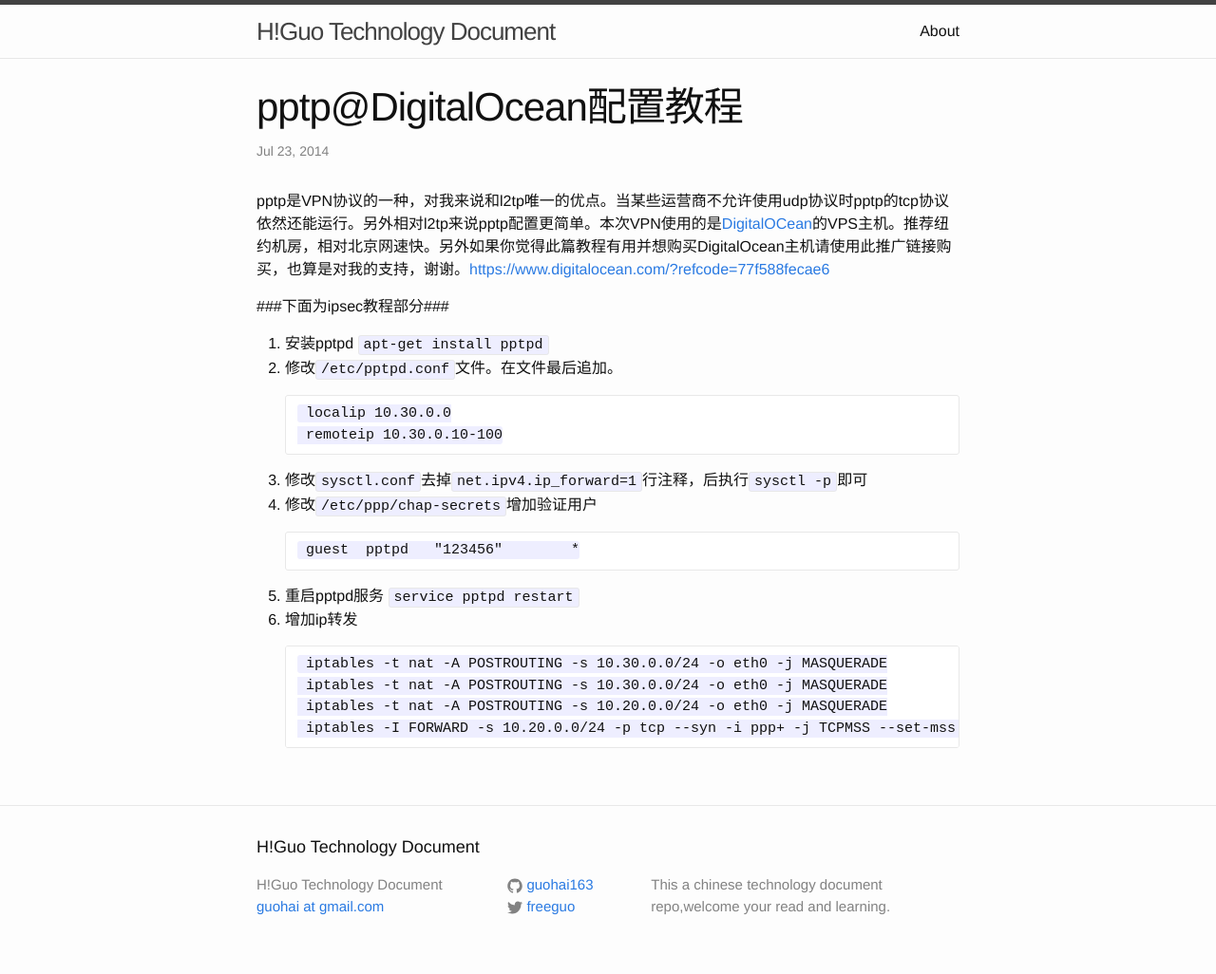
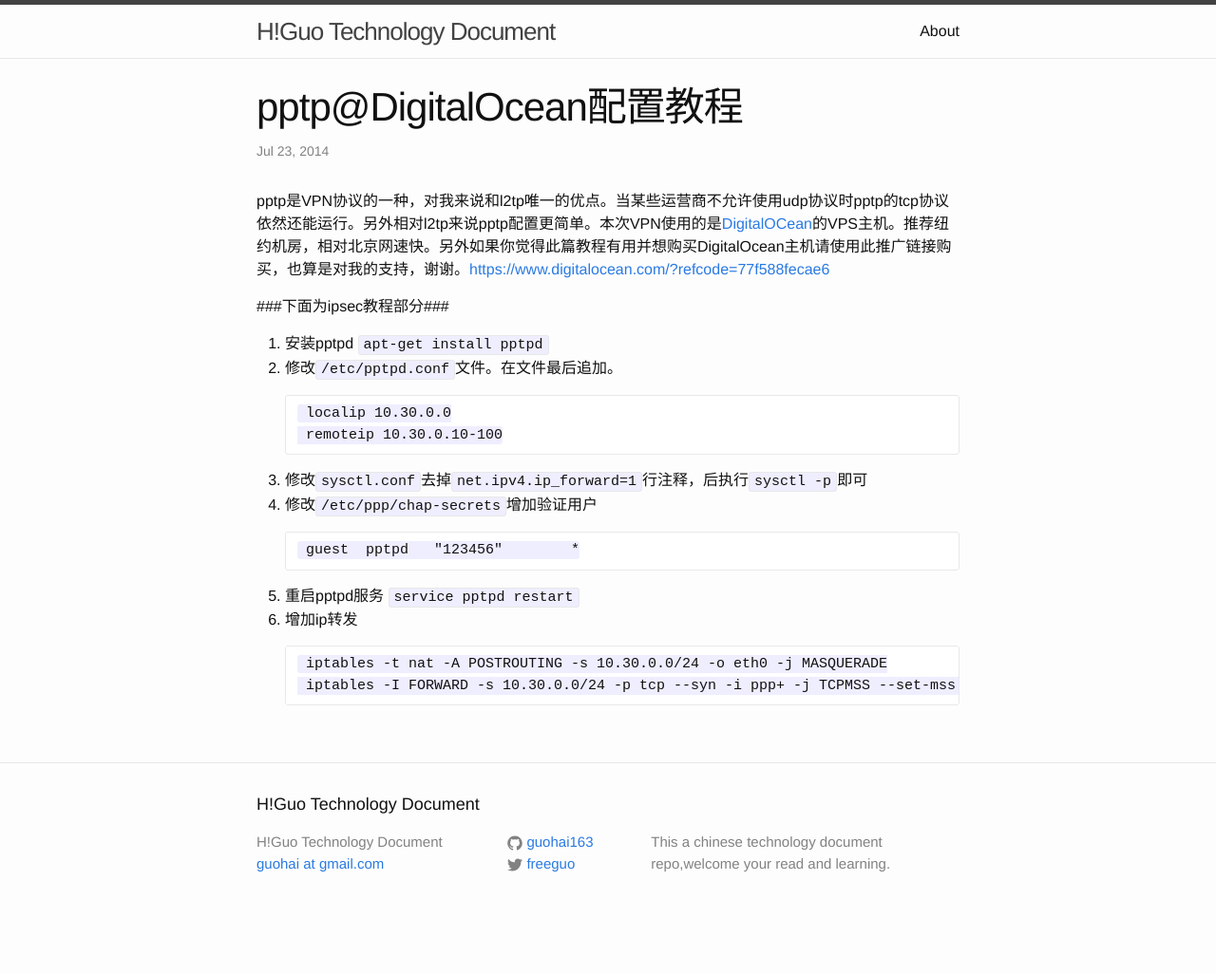
Before and after one commit to guohai163/guohai163.github.io, a Jekyll site: the page built from _posts/2014-07-23-pptp-build.md, in a window 1280 px wide. Shown: the whole page at 95% size. Built offline with Jekyll 4.4.1, drawn with Linux system fonts in a browser that asks for light colours; after the commit the page ends 981 px from its top, so only the background shows below that.

Commit message:
Update 2014-07-23-pptp-build.md

```diff
--- a/_posts/2014-07-23-pptp-build.md
+++ b/_posts/2014-07-23-pptp-build.md
@@ -22,6 +22,4 @@
 6. 增加ip转发
 
 		iptables -t nat -A POSTROUTING -s 10.30.0.0/24 -o eth0 -j MASQUERADE
-		iptables -t nat -A POSTROUTING -s 10.30.0.0/24 -o eth0 -j MASQUERADE
-		iptables -t nat -A POSTROUTING -s 10.20.0.0/24 -o eth0 -j MASQUERADE
-		iptables -I FORWARD -s 10.20.0.0/24 -p tcp --syn -i ppp+ -j TCPMSS --set-mss 1300
+		iptables -I FORWARD -s 10.30.0.0/24 -p tcp --syn -i ppp+ -j TCPMSS --set-mss 1300
```
